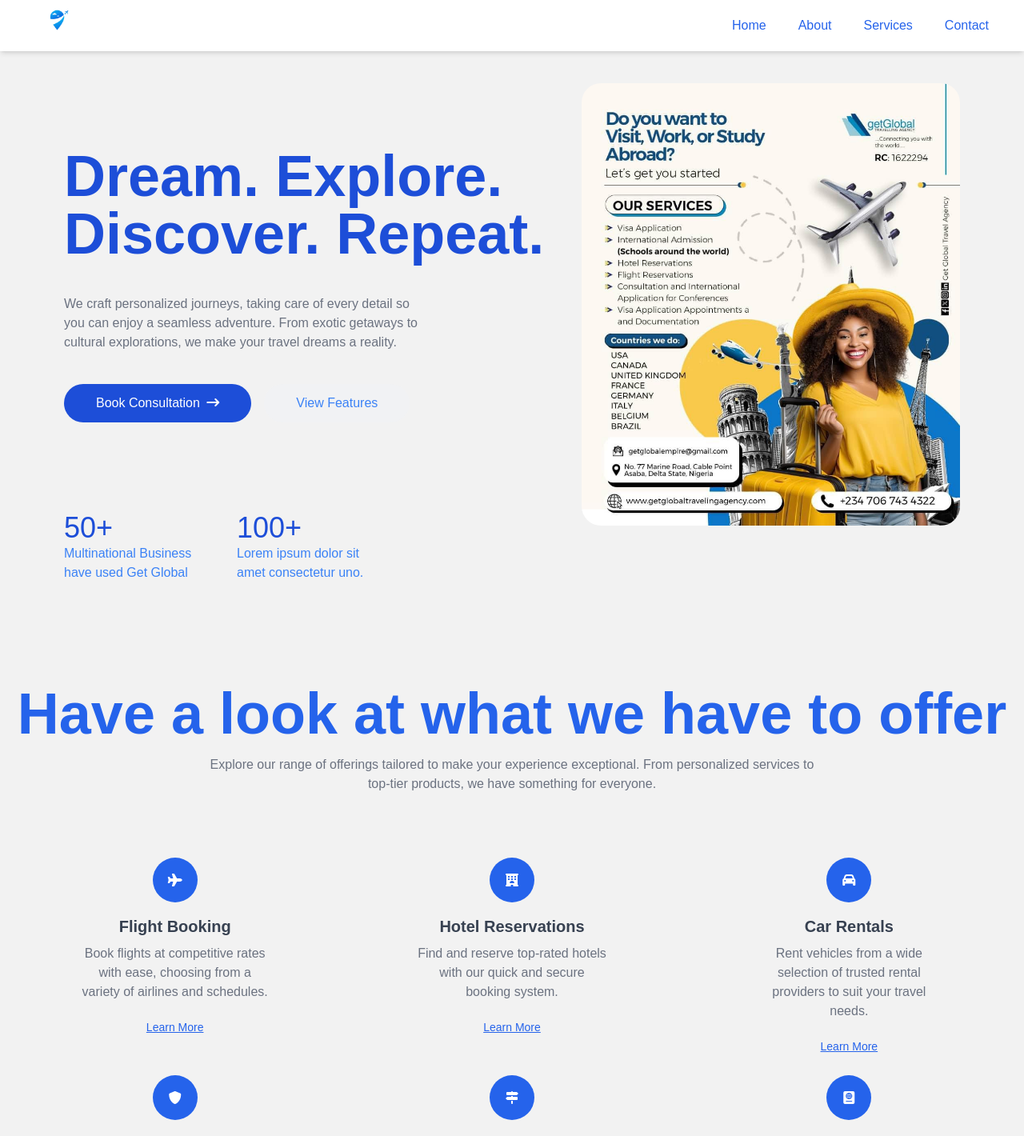
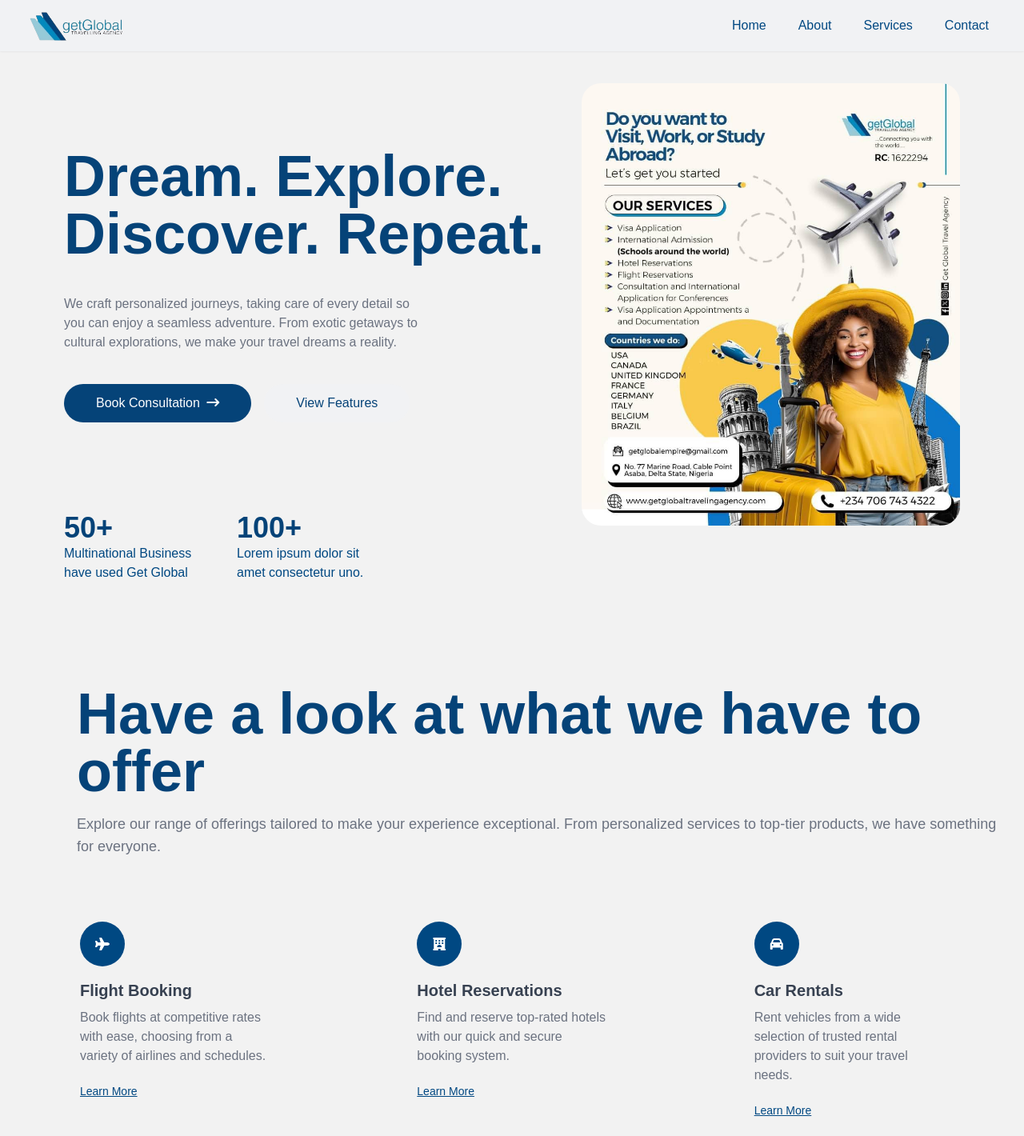
Before and after one commit to Uti-Favour/Get-Global, a Next.js app: page / in a window 1280 px wide. Shown: the top 1420 px of the page at 80% size. Built offline with nearby package versions, Linux system fonts and the light colour scheme.

Commit message:
Theme update

```diff
--- a/src/components/AppLaunch.tsx
+++ b/src/components/AppLaunch.tsx
@@ -6,7 +6,7 @@
 const AppLaunch = () => {
     return (
         <>
-            <div className='bg-blue-700 lg:p-5 p-3 mt-20'>
+            <div className='bg-[#054378] lg:p-5 p-3 mt-20'>
                 <div className='text-black mt-10'>
                     <h1 className='flex justify-center text-center font-bold text-4xl lg:text-7xl text-white'>Our mobile app launch is on the way...</h1>
                     <p className='flex justify-center lg:mx-64  text-center text-gray-200 mt-4 text-sm lg:text-md'>Lorem ipsum, dolor sit amet consectetur adipisicing elit. Perferendis saepe rerum, dolorum rem quisquam repellat eaque quis quam quo, accusantium autem. Beatae, alias sint! Qui cupiditate numquam ea aperiam eaque ab earum.</p>
--- a/src/components/Footer.tsx
+++ b/src/components/Footer.tsx
@@ -1,21 +1,17 @@
 import React from 'react';
 import Link from 'next/link';
+import Image from 'next/image';
+import logo from '..//../public/get_logo.png'
 
 const Footer = () => {
   return (
-    <footer className="w-full bg-white py-12 px-4 mt-20">
+    <footer className="w-full bg-[#F2F2F2] py-12 px-4 mt-20">
       <div className="max-w-6xl mx-auto">
         <div className="grid grid-cols-1 md:grid-cols-4 gap-8">
           {/* Company Info Column */}
           <div className="space-y-6">
             <div className="text-indigo-600">
-              <svg
-                viewBox="0 0 24 24"
-                className="h-8 w-8"
-                fill="currentColor"
-              >
-                <path d="M12 4c1.11 0 2.17.44 2.95 1.22l4.83 4.83c.39.39.39 1.02 0 1.41l-4.83 4.83c-.78.78-1.84 1.22-2.95 1.22s-2.17-.44-2.95-1.22L4.22 11.46c-.39-.39-.39-1.02 0-1.41l4.83-4.83C9.83 4.44 10.89 4 12 4z" />
-              </svg>
+              <Image src={logo} width={100} height={100} alt='Get Global Logo'/>
             </div>
             <p className="text-gray-600 max-w-xs">
               Making traveling easier than you think with Get Global Traveling Agency.
--- a/src/components/Hero.tsx
+++ b/src/components/Hero.tsx
@@ -10,24 +10,24 @@
     <div className='lg:flex lg:mx-20 mx-5 mt-10'>
         <div className='mt-20'>
           <div className='space-y-10'>
-          <h1 className='text-blue-700 text-center lg:text-left lg:text-7xl text-4xl font-black'>Dream. Explore. Discover. Repeat.</h1>
+          <h1 className='text-[#054378] text-center lg:text-left lg:text-7xl text-4xl font-black'>Dream. Explore. Discover. Repeat.</h1>
             <p className='text-gray-500 text-center lg:text-left lg:max-w-[70%]'> We craft personalized journeys, taking care of every detail so you can enjoy a seamless adventure. From exotic getaways to cultural explorations, we make your travel dreams a reality. </p>
             <div className='text-black space-x-4 text-center lg:flex-row flex-col flex'>
-                <a href={'https://wa.me/message/XP53SSNGNKAJA1'} className='py-3 px-10 bg-blue-700 text-white rounded-3xl'>Book Consultation <i className="fa-solid fa-arrow-right-long ml-1"></i>
+                <a href={'https://wa.me/message/XP53SSNGNKAJA1'} className='py-3 px-10 bg-[#054378] text-white rounded-3xl'>Book Consultation <i className="fa-solid fa-arrow-right-long ml-1"></i>
 
                 </a>
-                <Link href={'google.com'} className='py-3 px-10 bg-[#F1F2F4] text-blue-500 rounded-3xl lg:block hidden'>View Features</Link>
+                <Link href={'google.com'} className='py-3 px-10 bg-[#F1F2F4] text-[#054378] rounded-3xl lg:block hidden'>View Features</Link>
             </div>
           </div>
             <div className='lg:block hidden'>
-            <div className='flex space-x-6 text-blue-700 lg:mt-28 mt-20'>
+            <div className='flex space-x-6 text-[#054378] lg:mt-28 mt-20'>
                 <div>
-                    <h2 className='font-medium text-4xl'>50+</h2>
-                    <p className='text-blue-500 max-w-48'>Multinational Business have used Get Global</p>
+                    <h2 className='font-semibold text-4xl'>50+</h2>
+                    <p className='text-[#004882] max-w-48'>Multinational Business have used Get Global</p>
                 </div>
                 <div>
-                    <h2 className='font-medium text-4xl'>100+</h2>
-                    <p className='text-blue-500 max-w-48'>Lorem ipsum dolor sit amet consectetur uno.</p>
+                    <h2 className='font-semibold text-4xl'>100+</h2>
+                    <p className='text-[#004882] max-w-48'>Lorem ipsum dolor sit amet consectetur uno.</p>
                 </div>
             </div>
             </div>
--- a/src/components/Navbar.tsx
+++ b/src/components/Navbar.tsx
@@ -1,6 +1,8 @@
 "use client"
 import React, { useState } from 'react';
 import Link from 'next/link';
+import Image from 'next/image';
+import logo from '..//../public/get_logo.png'
 
 const Navbar = () => {
   const [isMenuOpen, setIsMenuOpen] = useState(false);
@@ -17,16 +19,17 @@
   ];
 
   return (
-    <nav className="bg-white shadow-md w-full sticky top-0 z-50">
+    <nav className="bg-[#F1F2F4] shadow-sm w-full sticky top-0 z-50">
       <div className="max-w-7xl mx-auto px-4 sm:px-6 lg:px-8">
         <div className="flex items-center justify-between h-16">
           {/* Logo */}
           <div className="flex items-center">
-            <img
-              src="/get_global_logo.png"
+            {/* <img
+              src="/public/get_logo.png"
               alt="Company Logo"
               className="h-20 w-auto"
-            />
+            /> */}
+            <Image src={logo} className='w-32 h-32' alt='Get Global Logo'/>
           </div>
 
           {/* Desktop Navigation */}
@@ -35,7 +38,7 @@
               <Link
                 key={link.name}
                 href={link.href}
-                className="text-blue-600 hover:bg-blue-100 hover:text-blue-800 px-3 py-2 rounded-md text-md font-medium flex items-center"
+                className="text-[#004882] hover:bg-blue-100 hover:text-blue-800 px-3 py-2 rounded-md text-md font-medium flex items-center"
               >
 
                 {link.name}
@@ -47,7 +50,7 @@
           <div className="md:hidden flex items-center">
             <button
               onClick={toggleMenu}
-              className="text-blue-600 hover:text-blue-800 focus:outline-none"
+              className="text-[#004882] hover:text-blue-800 focus:outline-none"
             >
               <i className={`fas ${isMenuOpen ? 'fa-times' : 'fa-bars'} text-xl`}></i>
             </button>
@@ -57,7 +60,7 @@
         {/* Mobile Navigation Menu */}
         {isMenuOpen && (
           <div className="md:hidden">
-            <div className="px-2 pt-2 pb-3 space-y-1 sm:px-3 bg-white">
+            <div className="px-2 pt-2 pb-3 space-y-1 sm:px-3 bg-[#">
               {navLinks.map((link) => (
                 <Link
                   key={link.name}
--- a/src/components/Services.tsx
+++ b/src/components/Services.tsx
@@ -5,22 +5,22 @@
   return (
     <>
      <div className='text-black mt-32' id='services'>
-  <h1 className='flex justify-center text-center font-bold text-4xl mx-5 lg:text-7xl text-blue-600'>
+  <h1 className='lg:ml-24 font-bold text-4xl ml-5 lg:text-7xl text-[#054378]'>
     Have a look at what we have to offer
   </h1>
-  <p className='flex justify-center lg:mx-64 mx-5 text-center text-gray-500 mt-4'>
+  <p className='lg:ml-24 mx-5 text-gray-500 mt-4 lg:text-lg'>
   Explore our range of offerings tailored to make your experience exceptional. From personalized services to top-tier products, we have something for everyone.
   </p>
 </div>
 <div className='lg:grid grid-cols-3 gap-6 space-y-10 lg:space-y-0 mx-5 text-black lg:mt-20 mt-10'>
   {services.map((service) => (
-    <div key={service.heading} className='lg:mx-20 text-center'>
-      <div className='bg-blue-600 text-white rounded-full w-14 h-14 flex items-center justify-center mx-auto'>
+    <div key={service.heading} className='lg:mx-20'>
+      <div className='bg-[#004882] text-white rounded-full w-14 h-14 flex items-center justify-center'>
         <i className={service.icon}></i>
       </div>
       <h1 className='text-xl text-gray-700 font-bold mt-4'>{service.heading}</h1>
       <p className='max-w-80 text-gray-500 mt-2 mb-5'>{service.description}</p>
-      <Link href={'google.com'} className='underline text-sm text-blue-600'>
+      <Link href={'google.com'} className='underline text-sm text-[#004882]'>
         Learn More
       </Link>
     </div>
--- a/src/constant/services.ts
+++ b/src/constant/services.ts
@@ -2,7 +2,7 @@
     {
       heading: "Flight Booking",
       description: "Book flights at competitive rates with ease, choosing from a variety of airlines and schedules.",
-      icon: "fa-solid fa-plane bg-blue-600"
+      icon: "fa-solid fa-plane"
     },
     {
       heading: "Hotel Reservations",
```
Also changed, not shown: public/get global logo.jpg (added), public/get_logo.png (added).
